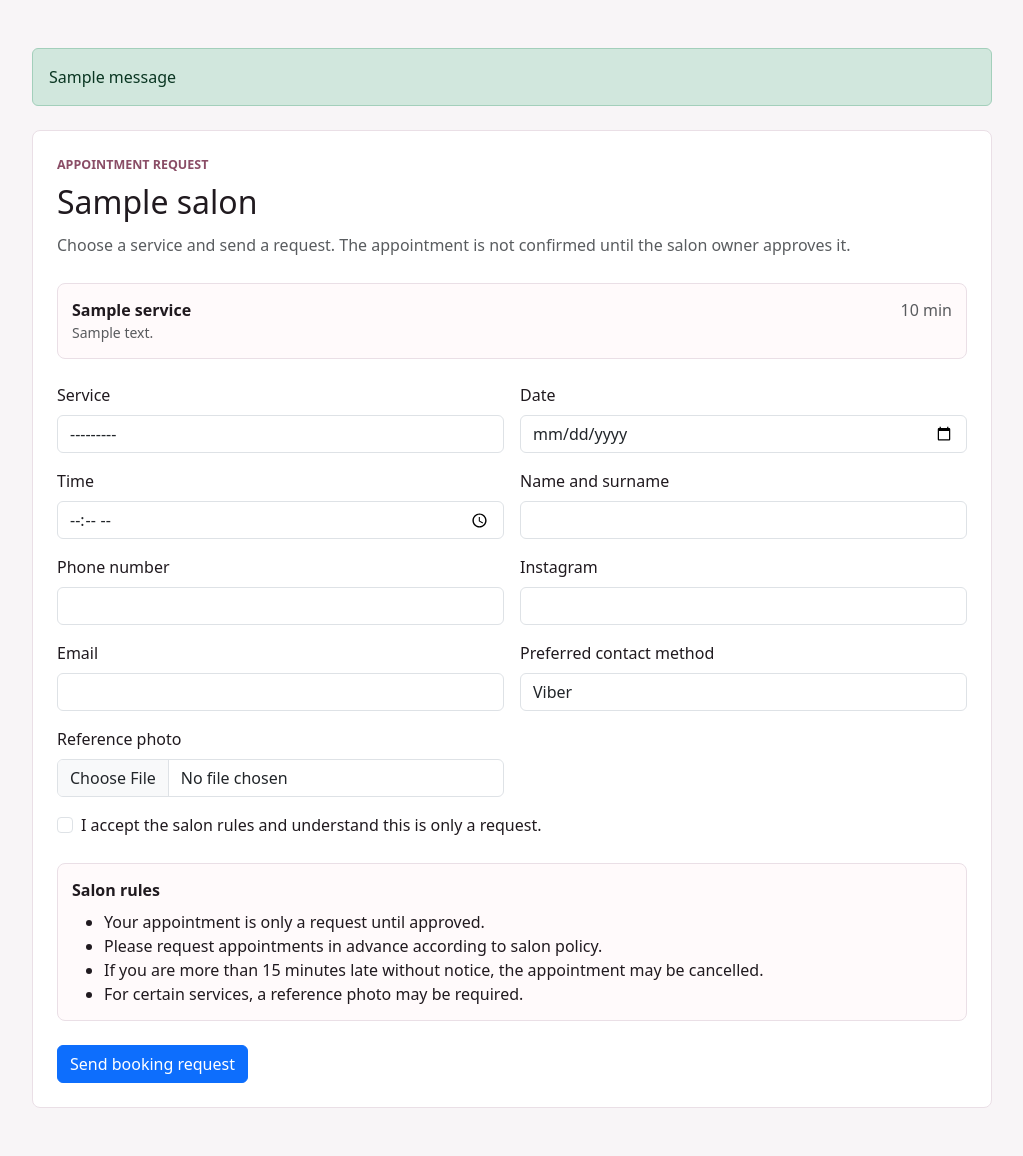
After one commit to LukaDermendziev/vremio-ci-cd, a Django app: a page that uses backend/templates/base.html in a window 1280 px wide. The commit adds this page. Shown: the whole page, without its empty margins (128-1151 px from the left). Run offline with Django 5.2, Linux system fonts and the light colour scheme; tables that the repository leaves empty hold one stand-in row (values such as "Sample post"); one stand-in notice (Sample message) is shown.

Commit message:
Implement booking request flow and owner dashboard
Add end-to-end booking request functionality: new BookingRequestForm (validation, timezone-aware start_at, customer upsert and booking creation with service snapshot and optional auto-approve based on salon policy). Enforce model validation by calling full_clean() in Booking.save. Add views for listing salons, booking a salon (book_salon), booking success page, and an owner_dashboard that shows/approves/rejects pending bookings and lists upcoming approved bookings. Update URLs to include booking and success routes. Add templates for booking form, success page, updated home and owner dashboard UIs, include Bootstrap and flash messages in base template, and introduce CSS for dashboard components and form layout. These changes enable customers to submit appointment requests and salon owners to manage them from the dashboard.

```diff
--- a/backend/booking/forms.py
+++ b/backend/booking/forms.py
@@ -1,3 +1,95 @@
-"""
-Forms will be added as the customer booking and owner dashboard flows are built.
-"""
+from datetime import datetime, timedelta
+
+from django import forms
+from django.utils import timezone
+
+from .models import Booking, Customer, Service
+
+
+class BookingRequestForm(forms.Form):
+    service = forms.ModelChoiceField(queryset=Service.objects.none())
+    date = forms.DateField(widget=forms.DateInput(attrs={"type": "date"}))
+    time = forms.TimeField(widget=forms.TimeInput(attrs={"type": "time"}))
+    full_name = forms.CharField(max_length=160, label="Name and surname")
+    phone_number = forms.CharField(max_length=30)
+    instagram_username = forms.CharField(max_length=80, label="Instagram")
+    email = forms.EmailField(required=False)
+    preferred_contact_method = forms.ChoiceField(
+        choices=Customer.PreferredContactMethod.choices,
+        initial=Customer.PreferredContactMethod.VIBER,
+    )
+    reference_photo = forms.ImageField(required=False)
+    rules_accepted = forms.BooleanField(
+        required=True,
+        label="I accept the salon rules and understand this is only a request.",
+    )
+
+    def __init__(self, *args, salon, **kwargs):
+        super().__init__(*args, **kwargs)
+        self.salon = salon
+        self.fields["service"].queryset = salon.services.filter(is_active=True)
+
+        for field in self.fields.values():
+            field.widget.attrs.setdefault("class", "form-control")
+
+        self.fields["rules_accepted"].widget.attrs["class"] = "form-check-input"
+
+    def clean(self):
+        cleaned_data = super().clean()
+        service = cleaned_data.get("service")
+        date = cleaned_data.get("date")
+        time = cleaned_data.get("time")
+
+        if service and service.salon_id != self.salon.id:
+            self.add_error("service", "Choose a valid service for this salon.")
+
+        if date and time:
+            naive_start = datetime.combine(date, time)
+            cleaned_data["start_at"] = timezone.make_aware(
+                naive_start,
+                timezone.get_current_timezone(),
+            )
+
+        return cleaned_data
+
+    def save(self):
+        customer, _created = Customer.objects.update_or_create(
+            salon=self.salon,
+            phone_number=self.cleaned_data["phone_number"],
+            defaults={
+                "full_name": self.cleaned_data["full_name"],
+                "instagram_username": self.cleaned_data["instagram_username"],
+                "email": self.cleaned_data["email"],
+                "preferred_contact_method": self.cleaned_data["preferred_contact_method"],
+            },
+        )
+
+        service = self.cleaned_data["service"]
+        start_at = self.cleaned_data["start_at"]
+        end_at = start_at + timedelta(minutes=service.duration_minutes)
+        policy = getattr(self.salon, "booking_policy", None)
+        status = Booking.Status.PENDING
+
+        if policy and policy.auto_approve_bookings:
+            status = Booking.Status.APPROVED
+
+        booking = Booking(
+            salon=self.salon,
+            customer=customer,
+            status=status,
+            start_at=start_at,
+            end_at=end_at,
+            total_duration_minutes=service.duration_minutes,
+            source=Booking.Source.ONLINE,
+            reference_photo=self.cleaned_data.get("reference_photo"),
+            rules_accepted=self.cleaned_data["rules_accepted"],
+        )
+        booking.save()
+        booking.booking_services.create(
+            service=service,
+            service_name_snapshot=service.name,
+            duration_minutes_snapshot=service.duration_minutes,
+            price_snapshot=service.base_price,
+        )
+
+        return booking
--- a/backend/booking/models.py
+++ b/backend/booking/models.py
@@ -354,6 +354,10 @@ class Booking(TimeStampedModel):
         if errors:
             raise ValidationError(errors)
 
+    def save(self, *args, **kwargs):
+        self.full_clean()
+        super().save(*args, **kwargs)
+
     def _find_conflicting_booking(self):
         if not self.salon_id or not self.start_at or not self.end_at:
             return None
--- a/backend/booking/urls.py
+++ b/backend/booking/urls.py
@@ -7,5 +7,7 @@ app_name = "booking"
 
 urlpatterns = [
     path("", views.home, name="home"),
+    path("book/<slug:salon_slug>/", views.book_salon, name="book_salon"),
+    path("booking/<int:booking_id>/success/", views.booking_success, name="booking_success"),
     path("owner/dashboard/", views.owner_dashboard, name="owner_dashboard"),
 ]
--- a/backend/booking/views.py
+++ b/backend/booking/views.py
@@ -1,11 +1,96 @@
+from django.contrib import messages
 from django.contrib.auth.decorators import login_required
-from django.shortcuts import render
+from django.shortcuts import get_object_or_404, redirect, render
+from django.urls import reverse
+from django.utils import timezone
+
+from .forms import BookingRequestForm
+from .models import Booking, Salon
 
 
 def home(request):
-    return render(request, "booking/home.html")
+    salons = Salon.objects.filter(is_active=True)
+    return render(request, "booking/home.html", {"salons": salons})
 
 
 @login_required
 def owner_dashboard(request):
-    return render(request, "booking/owner_dashboard.html")
+    salon = Salon.objects.filter(owner=request.user, is_active=True).first()
+
+    if not salon:
+        return render(request, "booking/owner_dashboard.html", {"salon": None})
+
+    if request.method == "POST":
+        booking = get_object_or_404(Booking, pk=request.POST.get("booking_id"), salon=salon)
+        action = request.POST.get("action")
+
+        if booking.status != Booking.Status.PENDING:
+            messages.warning(request, "Only pending bookings can be approved or rejected here.")
+        elif action == "approve":
+            booking.status = Booking.Status.APPROVED
+            booking.save()
+            messages.success(request, "Booking approved.")
+        elif action == "reject":
+            booking.status = Booking.Status.REJECTED
+            booking.save()
+            messages.success(request, "Booking rejected.")
+        else:
+            messages.error(request, "Unknown booking action.")
+
+        return redirect("booking:owner_dashboard")
+
+    now = timezone.now()
+    pending_bookings = (
+        salon.bookings.filter(status=Booking.Status.PENDING)
+        .select_related("customer")
+        .prefetch_related("booking_services")
+        .order_by("start_at")
+    )
+    upcoming_approved_bookings = (
+        salon.bookings.filter(status=Booking.Status.APPROVED, start_at__gte=now)
+        .select_related("customer")
+        .prefetch_related("booking_services")
+        .order_by("start_at")[:20]
+    )
+
+    return render(
+        request,
+        "booking/owner_dashboard.html",
+        {
+            "salon": salon,
+            "pending_bookings": pending_bookings,
+            "pending_count": pending_bookings.count(),
+            "upcoming_approved_bookings": upcoming_approved_bookings,
+        },
+    )
+
+
+def book_salon(request, salon_slug):
+    salon = get_object_or_404(Salon, slug=salon_slug, is_active=True)
+
+    if request.method == "POST":
+        form = BookingRequestForm(request.POST, request.FILES, salon=salon)
+        if form.is_valid():
+            booking = form.save()
+            return redirect(reverse("booking:booking_success", args=[booking.pk]))
+    else:
+        form = BookingRequestForm(salon=salon)
+
+    return render(
+        request,
+        "booking/booking_form.html",
+        {
+            "salon": salon,
+            "form": form,
+            "services": salon.services.filter(is_active=True),
+        },
+    )
+
+
+def booking_success(request, booking_id):
+    booking = get_object_or_404(
+        Booking.objects.select_related("salon", "customer"),
+        pk=booking_id,
+    )
+
+    return render(request, "booking/booking_success.html", {"booking": booking})
--- a/backend/static/css/styles.css
+++ b/backend/static/css/styles.css
@@ -4,7 +4,6 @@
 
 body {
   margin: 0;
-  font-family: Arial, sans-serif;
   color: #201a1f;
   background: #f8f5f7;
 }
@@ -39,3 +38,58 @@ p {
   margin: 0;
   line-height: 1.6;
 }
+
+.section-title {
+  margin: 0;
+  font-size: 1.25rem;
+}
+
+.metric-card {
+  min-width: 180px;
+  padding: 16px;
+  background: #ffffff;
+  border: 1px solid #eadfe6;
+  border-radius: 8px;
+}
+
+.metric-number,
+.metric-label {
+  display: block;
+}
+
+.metric-number {
+  font-size: 2rem;
+  font-weight: 700;
+}
+
+.metric-label {
+  color: #6f6670;
+}
+
+.service-list,
+.summary-list {
+  display: grid;
+  gap: 12px;
+}
+
+.service-item,
+.summary-list div,
+.rules-box {
+  padding: 14px;
+  border: 1px solid #eadfe6;
+  border-radius: 8px;
+  background: #fffafb;
+}
+
+.service-item {
+  display: flex;
+  align-items: start;
+  justify-content: space-between;
+  gap: 16px;
+}
+
+.summary-list span {
+  display: block;
+  color: #6f6670;
+  font-size: 0.9rem;
+}
--- a/backend/templates/base.html
+++ b/backend/templates/base.html
@@ -5,10 +5,21 @@
     <meta charset="utf-8">
     <meta name="viewport" content="width=device-width, initial-scale=1">
     <title>{% block title %}Salon Scheduler{% endblock %}</title>
+    <link href="https://cdn.jsdelivr.net/npm/bootstrap@5.3.3/dist/css/bootstrap.min.css" rel="stylesheet">
     <link rel="stylesheet" href="{% static 'css/styles.css' %}">
   </head>
   <body>
     <main class="page-shell">
+      {% if messages %}
+        <div class="mb-4">
+          {% for message in messages %}
+            <div class="alert alert-{{ message.tags|default:'info' }} mb-2" role="alert">
+              {{ message }}
+            </div>
+          {% endfor %}
+        </div>
+      {% endif %}
+
       {% block content %}{% endblock %}
     </main>
   </body>
--- /dev/null
+++ b/backend/templates/booking/booking_form.html
@@ -0,0 +1,77 @@
+{% extends "base.html" %}
+
+{% block title %}Book {{ salon.name }}{% endblock %}
+
+{% block content %}
+  <section class="simple-panel">
+    <p class="eyebrow">Appointment request</p>
+    <h1>{{ salon.name }}</h1>
+    <p class="text-muted">
+      Choose a service and send a request. The appointment is not confirmed
+      until the salon owner approves it.
+    </p>
+
+    {% if services %}
+      <div class="service-list my-4">
+        {% for service in services %}
+          <div class="service-item">
+            <div>
+              <strong>{{ service.name }}</strong>
+              {% if service.description %}
+                <p class="text-muted small mb-0">{{ service.description }}</p>
+              {% endif %}
+            </div>
+            <span class="text-muted">{{ service.duration_minutes }} min</span>
+          </div>
+        {% endfor %}
+      </div>
+    {% endif %}
+
+    <form method="post" enctype="multipart/form-data" class="mt-4">
+      {% csrf_token %}
+
+      {% if form.non_field_errors %}
+        <div class="alert alert-danger">{{ form.non_field_errors }}</div>
+      {% endif %}
+
+      <div class="row g-3">
+        {% for field in form %}
+          {% if field.name == "rules_accepted" %}
+            <div class="col-12">
+              <div class="form-check">
+                {{ field }}
+                <label class="form-check-label" for="{{ field.id_for_label }}">{{ field.label }}</label>
+              </div>
+              {% for error in field.errors %}
+                <div class="text-danger small">{{ error }}</div>
+              {% endfor %}
+            </div>
+          {% else %}
+            <div class="col-md-6">
+              <label class="form-label" for="{{ field.id_for_label }}">{{ field.label }}</label>
+              {{ field }}
+              {% if field.help_text %}
+                <div class="form-text">{{ field.help_text }}</div>
+              {% endif %}
+              {% for error in field.errors %}
+                <div class="text-danger small">{{ error }}</div>
+              {% endfor %}
+            </div>
+          {% endif %}
+        {% endfor %}
+      </div>
+
+      <div class="rules-box mt-4">
+        <strong>Salon rules</strong>
+        <ul class="mb-0 mt-2">
+          <li>Your appointment is only a request until approved.</li>
+          <li>Please request appointments in advance according to salon policy.</li>
+          <li>If you are more than 15 minutes late without notice, the appointment may be cancelled.</li>
+          <li>For certain services, a reference photo may be required.</li>
+        </ul>
+      </div>
+
+      <button class="btn btn-primary mt-4" type="submit">Send booking request</button>
+    </form>
+  </section>
+{% endblock %}
```
Also changed, not shown: backend/templates/booking/booking_success.html (added, +29 -0 lines), backend/templates/booking/home.html (+14 -2 lines), backend/templates/booking/owner_dashboard.html (+103 -8 lines).
